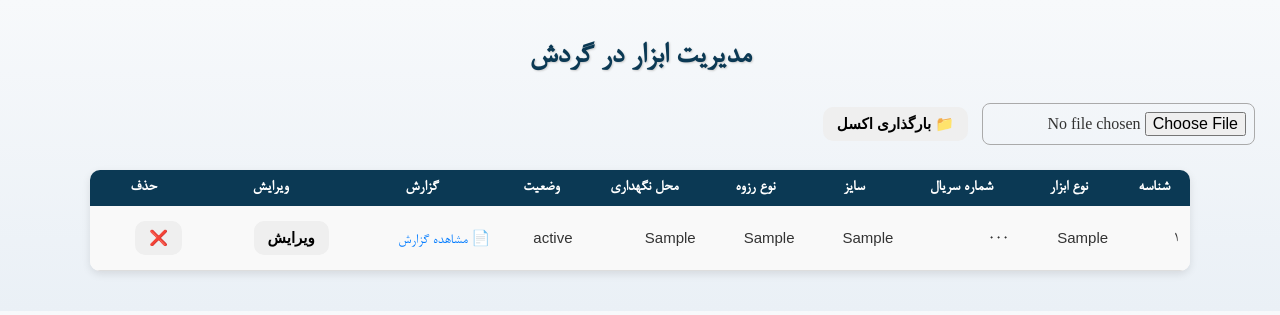
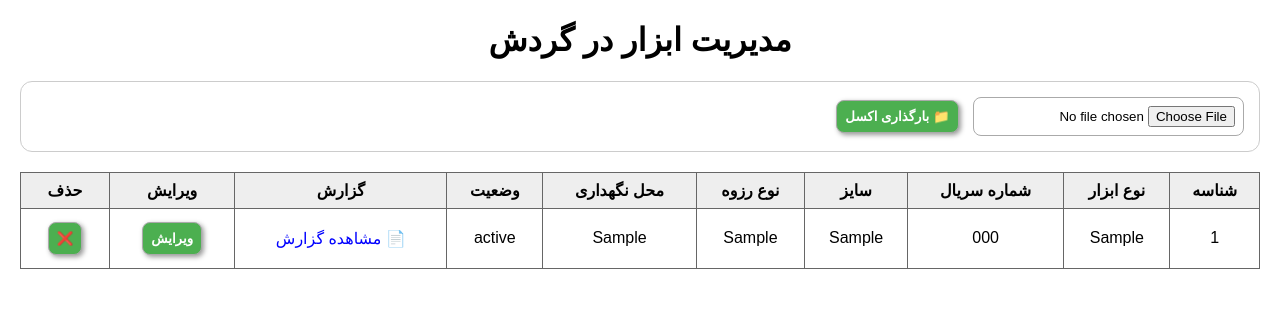
Before and after one commit to javadrad/Inventory-app-final, a Flask app: page / in a window 1280 px wide. Shown: the top 315 px of the page. Run offline with Flask 3, Linux system fonts and the light colour scheme; tables that the repository leaves empty hold one stand-in row (values such as "Sample post").

Commit message:
Update style.css

```diff
--- a/static/style.css
+++ b/static/style.css
@@ -1,145 +1,37 @@
-@font-face {
-    font-family: 'BNazanin';
-    src: url('/static/fonts/B-NAZANIN.TTF') format('truetype');
+body {
+    font-family: "B Nazanin", Arial, sans-serif;
+    direction: rtl;
+    margin: 20px;
 }
-
-body {
-    font-family: 'BNazanin', sans-serif;
-    direction: rtl;
-    background: linear-gradient(180deg, #f7f9fb, #eaf0f6);
-    margin: 0;
-    padding: 20px;
-    color: #333;
+h1 { text-align: center; font-weight: bold; }
+form {
+    margin-bottom: 20px;
+    padding: 10px;
+    border: 1px solid #ccc;
+    border-radius: 12px;
 }
-
-h1 {
-    text-align: center;
-    font-weight: bold;
-    color: #0b3954;
-    margin-bottom: 25px;
-    text-shadow: 1px 1px 2px #ccc;
-}
-
-/* فرم‌ها */
-.form-box {
-    background: #fff;
-    border: 1px solid #ccc;
-    border-radius: 15px;
-    padding: 15px;
-    margin: 15px auto;
-    max-width: 1100px;
-    box-shadow: 0 2px 6px rgba(0, 0, 0, 0.1);
-}
-
-input[type="text"],
-input[type="file"],
-select {
+input, select, button {
+    margin: 5px;
     padding: 8px;
-    margin: 5px;
     border-radius: 8px;
     border: 1px solid #aaa;
-    font-family: 'BNazanin';
-    font-size: 16px;
-    width: auto;
 }
-
 button {
-    padding: 8px 14px;
-    margin: 5px;
-    border: none;
-    border-radius: 10px;
+    background: #4CAF50;
+    color: white;
     font-weight: bold;
-    font-size: 15px;
     cursor: pointer;
-    transition: 0.2s;
+    box-shadow: 2px 2px 5px #999;
 }
-
-/* دکمه‌های رنگی */
-.btn-green {
-    background-color: #4CAF50;
-    color: white;
-}
-.btn-green:hover {
-    background-color: #3e8e41;
-}
-
-.btn-blue {
-    background-color: #2196F3;
-    color: white;
-}
-.btn-blue:hover {
-    background-color: #0b7dda;
-}
-
-.btn-gray {
-    background-color: #999;
-    color: white;
-}
-.btn-gray:hover {
-    background-color: #777;
-}
-
-.btn-red {
-    background-color: #e74c3c;
-    color: white;
-}
-.btn-red:hover {
-    background-color: #c0392b;
-}
-
-/* جدول ابزارها */
 table {
     width: 100%;
-    max-width: 1100px;
-    margin: 20px auto;
     border-collapse: collapse;
-    background: white;
-    border-radius: 10px;
-    overflow: hidden;
-    box-shadow: 0 3px 8px rgba(0,0,0,0.1);
+    margin-top: 15px;
 }
-
-th {
-    background-color: #0b3954;
-    color: white;
-    padding: 10px;
-    font-size: 16px;
+th, td {
+    border: 1px solid #666;
+    padding: 8px;
+    text-align: center;
 }
-td {
-    padding: 10px;
-    border-bottom: 1px solid #ddd;
-    font-size: 15px;
-}
-
-tr:nth-child(even) {
-    background-color: #f9f9f9;
-}
-
-tr:hover {
-    background-color: #eaf2f8;
-    transition: background-color 0.2s;
-}
-
-/* لینک‌ها */
-a {
-    color: #007bff;
-    text-decoration: none;
-}
-
-a:hover {
-    text-decoration: underline;
-}
-
-/* واکنش‌گرایی برای موبایل */
-@media (max-width: 768px) {
-    table, form {
-        width: 95%;
-    }
-    input, select, button {
-        width: 100%;
-        margin: 5px 0;
-    }
-    th, td {
-        font-size: 14px;
-    }
-}
+th { background: #eee; }
+a { color: blue; text-decoration: none; }
```
